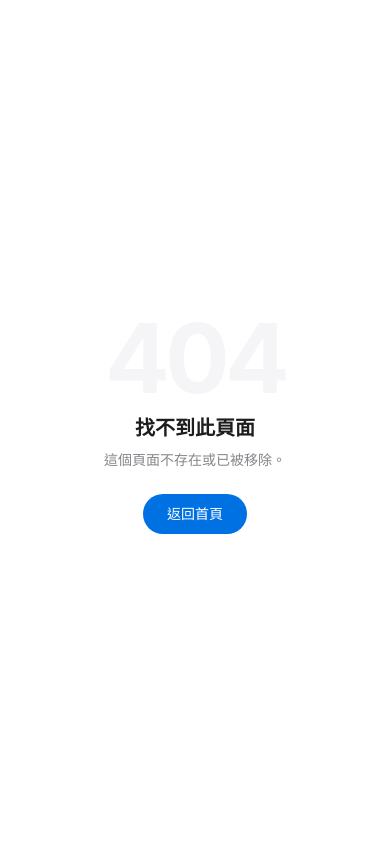
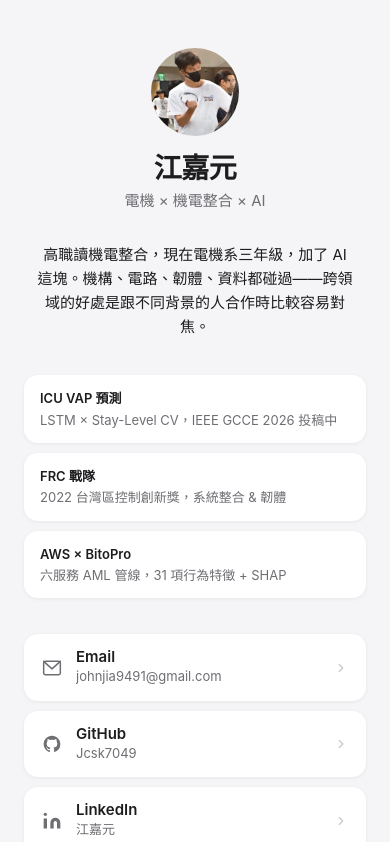
Before and after one commit to Jcsk7049/personal-website, a React (Vite) app: page /card in a window 390 px wide. Before the commit this address had no page. Shown: the top 842 px of the page. Built offline with nearby package versions, Linux system fonts and the light colour scheme.

Commit message:
Add /card page — mobile business card for Computex

```diff
--- a/src/App.jsx
+++ b/src/App.jsx
@@ -14,6 +14,7 @@ import GuestbookContact    from './components/GuestbookContact'
 import ProjectDetail   from './pages/ProjectDetail'
 import SkillDetail     from './pages/SkillDetail'
 import NotFound        from './pages/NotFound'
+import Card            from './pages/Card'
 import ScrollToTop     from './components/ScrollToTop'
 import cvDataZh        from './data/cvData.json'
 import cvDataEn        from './data/cvData.en.json'
@@ -129,6 +130,7 @@ function AppRoutes() {
         <Route path="/"             element={<HomePage />}      />
         <Route path="/projects/:id" element={<ProjectDetail />} />
         <Route path="/skills/:id"   element={<SkillDetail />}   />
+        <Route path="/card"         element={<Card />}          />
         <Route path="*"             element={<NotFound />}      />
       </Routes>
     </>
--- /dev/null
+++ b/src/pages/Card.jsx
@@ -0,0 +1,196 @@
+import { useEffect } from 'react'
+
+const LINKS = [
+  {
+    href: 'mailto:johnjia9491@gmail.com',
+    label: 'Email',
+    sub: 'johnjia9491@gmail.com',
+    icon: (
+      <svg width="20" height="20" viewBox="0 0 24 24" fill="none" stroke="currentColor" strokeWidth="1.8" strokeLinecap="round" strokeLinejoin="round">
+        <rect x="2" y="4" width="20" height="16" rx="2"/>
+        <polyline points="2,4 12,13 22,4"/>
+      </svg>
+    ),
+  },
+  {
+    href: 'https://github.com/Jcsk7049',
+    label: 'GitHub',
+    sub: 'Jcsk7049',
+    icon: (
+      <svg width="20" height="20" viewBox="0 0 24 24" fill="currentColor">
+        <path d="M12 2C6.477 2 2 6.484 2 12.017c0 4.425 2.865 8.18 6.839 9.504.5.092.682-.217.682-.483 0-.237-.008-.868-.013-1.703-2.782.605-3.369-1.343-3.369-1.343-.454-1.158-1.11-1.466-1.11-1.466-.908-.62.069-.608.069-.608 1.003.07 1.531 1.032 1.531 1.032.892 1.53 2.341 1.088 2.91.832.092-.647.35-1.088.636-1.338-2.22-.253-4.555-1.113-4.555-4.951 0-1.093.39-1.988 1.029-2.688-.103-.253-.446-1.272.098-2.65 0 0 .84-.27 2.75 1.026A9.564 9.564 0 0112 6.844c.85.004 1.705.115 2.504.337 1.909-1.296 2.747-1.027 2.747-1.027.546 1.379.202 2.398.1 2.651.64.7 1.028 1.595 1.028 2.688 0 3.848-2.339 4.695-4.566 4.943.359.309.678.92.678 1.855 0 1.338-.012 2.419-.012 2.747 0 .268.18.58.688.482A10.019 10.019 0 0022 12.017C22 6.484 17.522 2 12 2z"/>
+      </svg>
+    ),
+  },
+  {
+    href: 'https://www.linkedin.com/in/%E5%98%89%E5%85%83-%E6%B1%9F-662764344',
+    label: 'LinkedIn',
+    sub: '江嘉元',
+    icon: (
+      <svg width="20" height="20" viewBox="0 0 24 24" fill="currentColor">
+        <path d="M16 8a6 6 0 016 6v7h-4v-7a2 2 0 00-2-2 2 2 0 00-2 2v7h-4v-7a6 6 0 016-6zM2 9h4v12H2z"/>
+        <circle cx="4" cy="4" r="2"/>
+      </svg>
+    ),
+  },
+  {
+    href: '/',
+    label: '個人網站',
+    sub: '完整作品集',
+    icon: (
+      <svg width="20" height="20" viewBox="0 0 24 24" fill="none" stroke="currentColor" strokeWidth="1.8" strokeLinecap="round" strokeLinejoin="round">
+        <circle cx="12" cy="12" r="10"/>
+        <line x1="2" y1="12" x2="22" y2="12"/>
+        <path d="M12 2a15.3 15.3 0 014 10 15.3 15.3 0 01-4 10 15.3 15.3 0 01-4-10 15.3 15.3 0 014-10z"/>
+      </svg>
+    ),
+  },
+]
+
+const HIGHLIGHTS = [
+  { label: 'ICU VAP 預測', desc: 'LSTM × Stay-Level CV，IEEE GCCE 2026 投稿中' },
+  { label: 'FRC 戰隊', desc: '2022 台灣區控制創新獎，系統整合 & 韌體' },
+  { label: 'AWS × BitoPro', desc: '六服務 AML 管線，31 項行為特徵 + SHAP' },
+]
+
+export default function Card() {
+  useEffect(() => {
+    document.title = '江嘉元 — 名片'
+    return () => { document.title = '江嘉元' }
+  }, [])
+
+  return (
+    <div style={{
+      minHeight: '100dvh',
+      background: '#F5F5F7',
+      fontFamily: '-apple-system, BlinkMacSystemFont, "SF Pro Display", "SF Pro Text", "Helvetica Neue", Arial, sans-serif',
+      display: 'flex',
+      flexDirection: 'column',
+      alignItems: 'center',
+      padding: '48px 24px 64px',
+    }}>
+
+      {/* Avatar + 姓名 */}
+      <div style={{ textAlign: 'center', marginBottom: '32px' }}>
+        <img
+          src="/455AD532-F2CF-492B-B26C-CEB9053049D5.jpg"
+          alt="江嘉元"
+          style={{
+            width: 88,
+            height: 88,
+            borderRadius: '50%',
+            objectFit: 'cover',
+            marginBottom: 16,
+            display: 'block',
+            margin: '0 auto 16px',
+          }}
+        />
+        <h1 style={{
+          fontSize: 28,
+          fontWeight: 600,
+          color: '#1D1D1F',
+          letterSpacing: '-0.02em',
+          lineHeight: 1.15,
+          margin: '0 0 6px',
+        }}>
+          江嘉元
+        </h1>
+        <p style={{
+          fontSize: 15,
+          fontWeight: 400,
+          color: '#6E6E73',
+          margin: 0,
+          lineHeight: 1.4,
+        }}>
+          電機 × 機電整合 × AI
+        </p>
+      </div>
+
+      {/* Bio */}
+      <p style={{
+        fontSize: 15,
+        lineHeight: 1.6,
+        color: '#1D1D1F',
+        maxWidth: 320,
+        textAlign: 'center',
+        margin: '0 0 36px',
+      }}>
+        高職讀機電整合，現在電機系三年級，加了 AI 這塊。機構、電路、韌體、資料都碰過——跨領域的好處是跟不同背景的人合作時比較容易對焦。
+      </p>
+
+      {/* 近期亮點 */}
+      <div style={{
+        width: '100%',
+        maxWidth: 360,
+        display: 'flex',
+        flexDirection: 'column',
+        gap: 10,
+        marginBottom: 36,
+      }}>
+        {HIGHLIGHTS.map(h => (
+          <div key={h.label} style={{
+            background: '#fff',
+            borderRadius: 14,
+            padding: '14px 16px',
+            boxShadow: 'rgba(0,0,0,0.06) 0 1px 4px',
+          }}>
+            <div style={{ fontSize: 13, fontWeight: 600, color: '#1D1D1F', marginBottom: 2 }}>{h.label}</div>
+            <div style={{ fontSize: 13, color: '#6E6E73', lineHeight: 1.4 }}>{h.desc}</div>
+          </div>
+        ))}
+      </div>
+
+      {/* 聯絡連結 */}
+      <div style={{
+        width: '100%',
+        maxWidth: 360,
+        display: 'flex',
+        flexDirection: 'column',
+        gap: 10,
+      }}>
+        {LINKS.map(l => (
+          <a
+            key={l.label}
+            href={l.href}
+            target={l.href.startsWith('/') ? '_self' : '_blank'}
+            rel="noopener noreferrer"
+            style={{
+              display: 'flex',
+              alignItems: 'center',
+              gap: 14,
+              background: '#fff',
+              borderRadius: 14,
+              padding: '14px 18px',
+              textDecoration: 'none',
+              color: '#1D1D1F',
+              boxShadow: 'rgba(0,0,0,0.06) 0 1px 4px',
+              transition: 'background 0.24s cubic-bezier(0.4,0,0.6,1)',
+            }}
+            onMouseEnter={e => e.currentTarget.style.background = '#F5F5F7'}
+            onMouseLeave={e => e.currentTarget.style.background = '#fff'}
+          >
+            <span style={{ color: '#6E6E73', flexShrink: 0 }}>{l.icon}</span>
+            <div style={{ flex: 1, minWidth: 0 }}>
+              <div style={{ fontSize: 15, fontWeight: 600, lineHeight: 1.2 }}>{l.label}</div>
+              <div style={{ fontSize: 13, color: '#6E6E73', marginTop: 1, overflow: 'hidden', textOverflow: 'ellipsis', whiteSpace: 'nowrap' }}>{l.sub}</div>
+            </div>
+            <svg width="14" height="14" viewBox="0 0 24 24" fill="none" stroke="#C7C7CC" strokeWidth="2" strokeLinecap="round" strokeLinejoin="round" style={{ flexShrink: 0 }}>
+              <polyline points="9 18 15 12 9 6"/>
+            </svg>
+          </a>
+        ))}
+      </div>
+
+      {/* 底部小字 */}
+      <p style={{
+        marginTop: 40,
+        fontSize: 12,
+        color: '#C7C7CC',
+        textAlign: 'center',
+      }}>
+        Computex 2025 · 台北
+      </p>
+
+    </div>
+  )
+}
```
